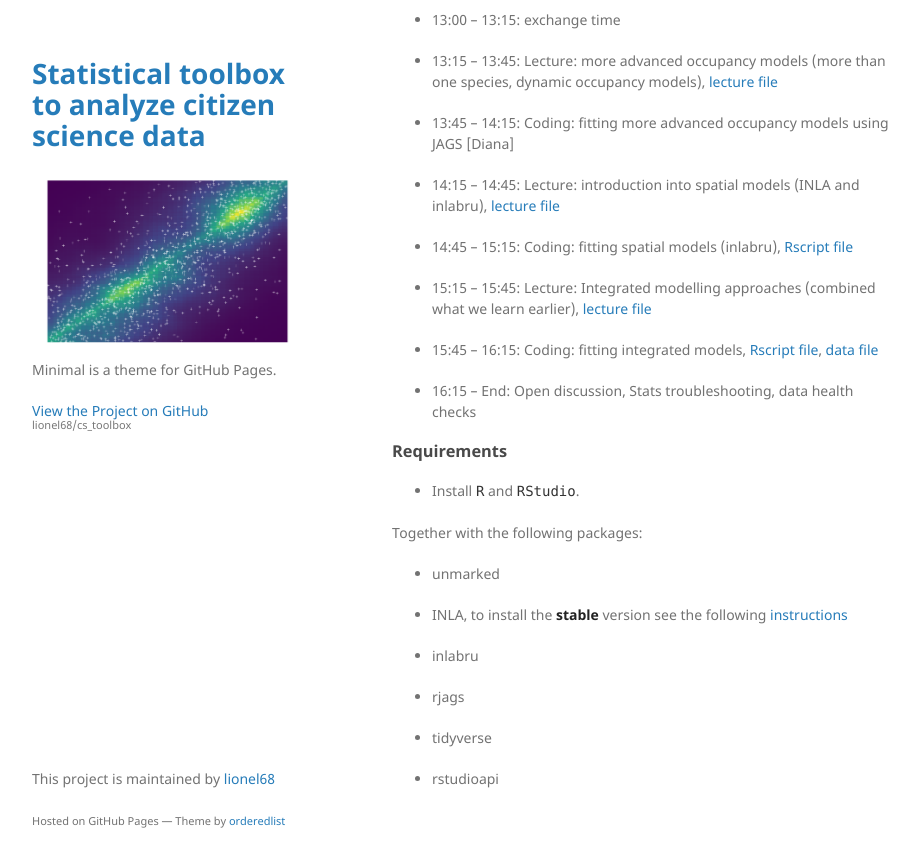
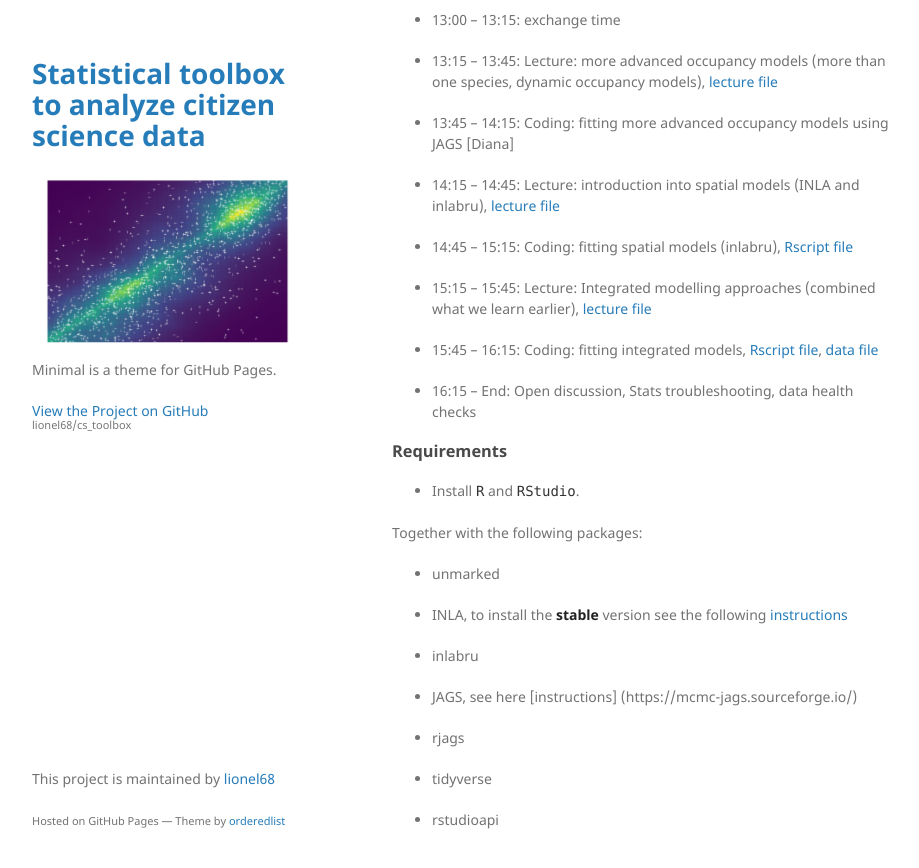
Before and after one commit to lionel68/cs_toolbox, a Jekyll site: the page built from index.md, in a window 1280 px wide and 900 px high, scrolled down 768 px. Shown: the top 868 px of the window, without its empty margins (178-1097 px from the left). Built offline with Jekyll 4.4.1, drawn with Linux system fonts in a browser that asks for light colours.

Commit message:
Update index.md

```diff
--- a/index.md
+++ b/index.md
@@ -59,6 +59,8 @@ Together with the following packages:
 
 + inlabru
 
++ JAGS, see here [instructions] (https://mcmc-jags.sourceforge.io/)
+
 + rjags
 
 + tidyverse
```
